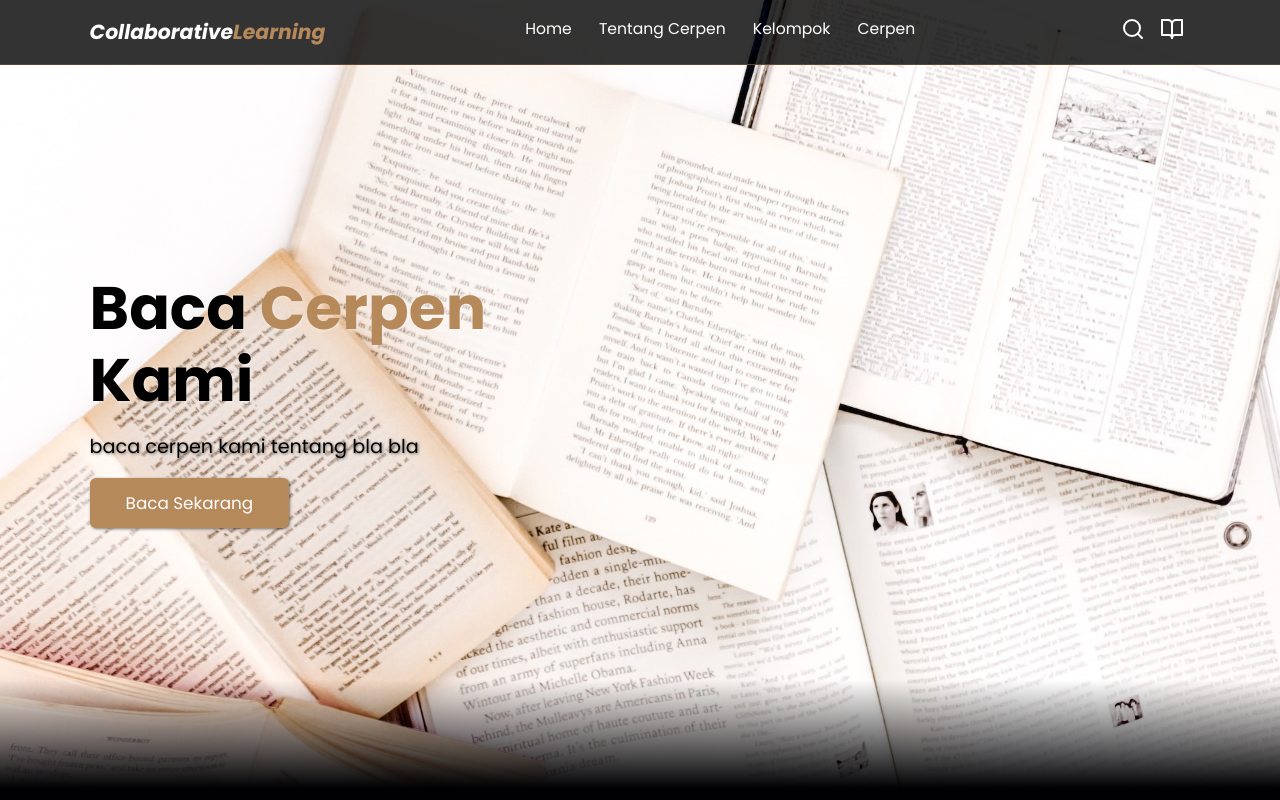
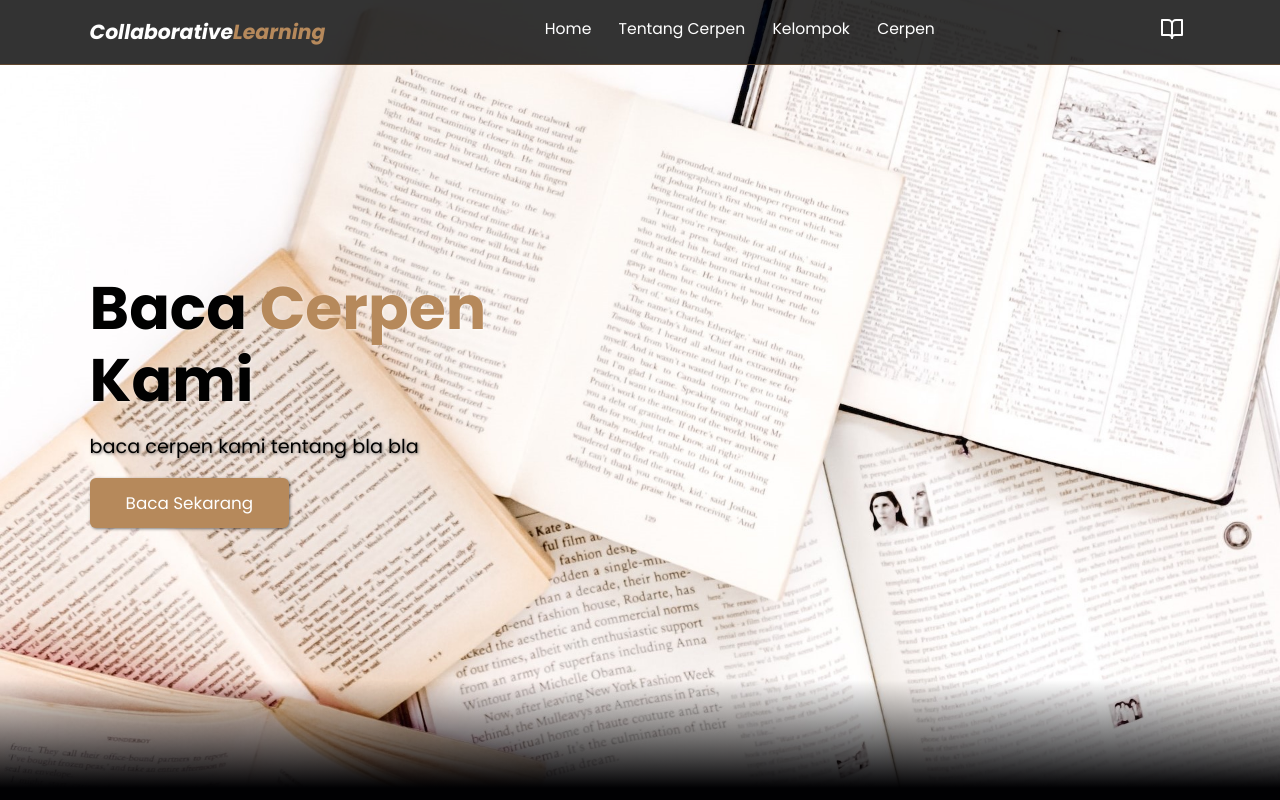
Before and after one commit to andre0406/cerpen-collaborative-learning, a plain HTML site: page index.html in a window 1280 px wide. Shown: the top 800 px of the page. Drawn offline with nearby package versions, Linux system fonts and the light colour scheme.

Commit message:
menghilangkan search

```diff
--- a/index.html
+++ b/index.html
@@ -32,7 +32,6 @@
       </div>
 
       <div class="navbar-extra">
-        <a href="#" id="search"><i data-feather="search"></i></a>
         <a href="#" id="book-open"><i data-feather="book-open"></i></a>
         <a href="#" id="hamburger-menu"><i data-feather="menu"></i></a>
       </div>
```
